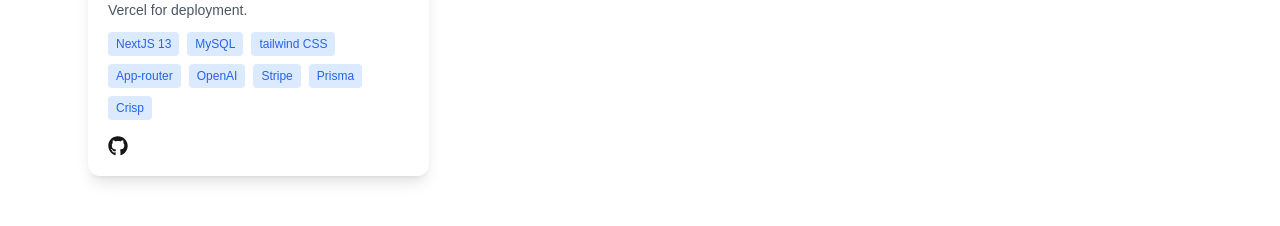
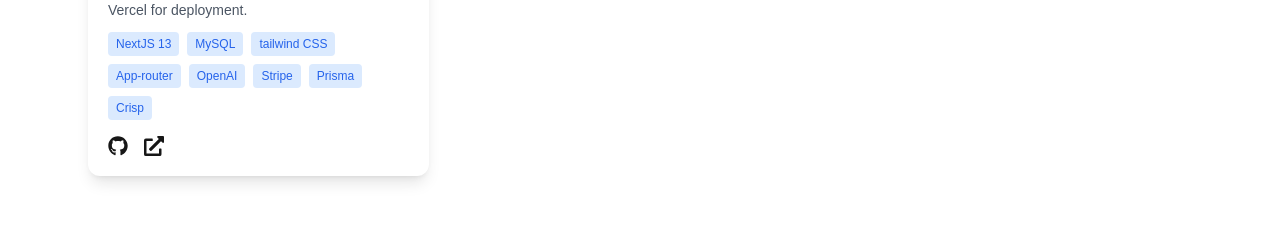
Before and after one commit to RukshanPokharel/My-Portfolio-Next.js-, a Next.js app: page / in a window 1280 px wide. Shown: the part 2640-2866 px from the top of the page. Built offline with nearby package versions, Linux system fonts and the light colour scheme.

Commit message:
added live deployed ai project url under projects

```diff
--- a/app/data/projects.ts
+++ b/app/data/projects.ts
@@ -41,7 +41,7 @@
       "Crisp",
     ],
     github: "https://github.com/RukshanPokharel/ai-integration-saas-project",
-    demo: "",
+    demo: "https://ai-integration-saas-project.vercel.app",
   },
   // Add more projects...
 ];
```
